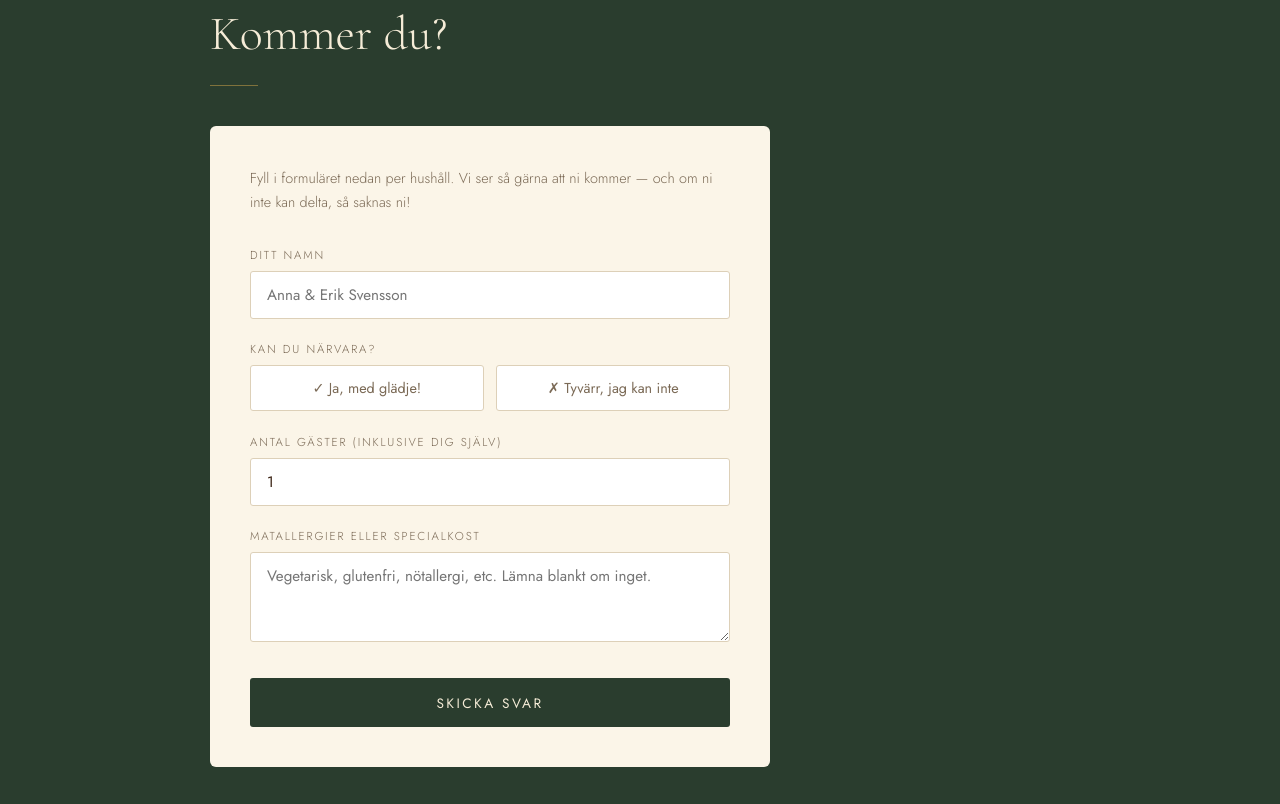
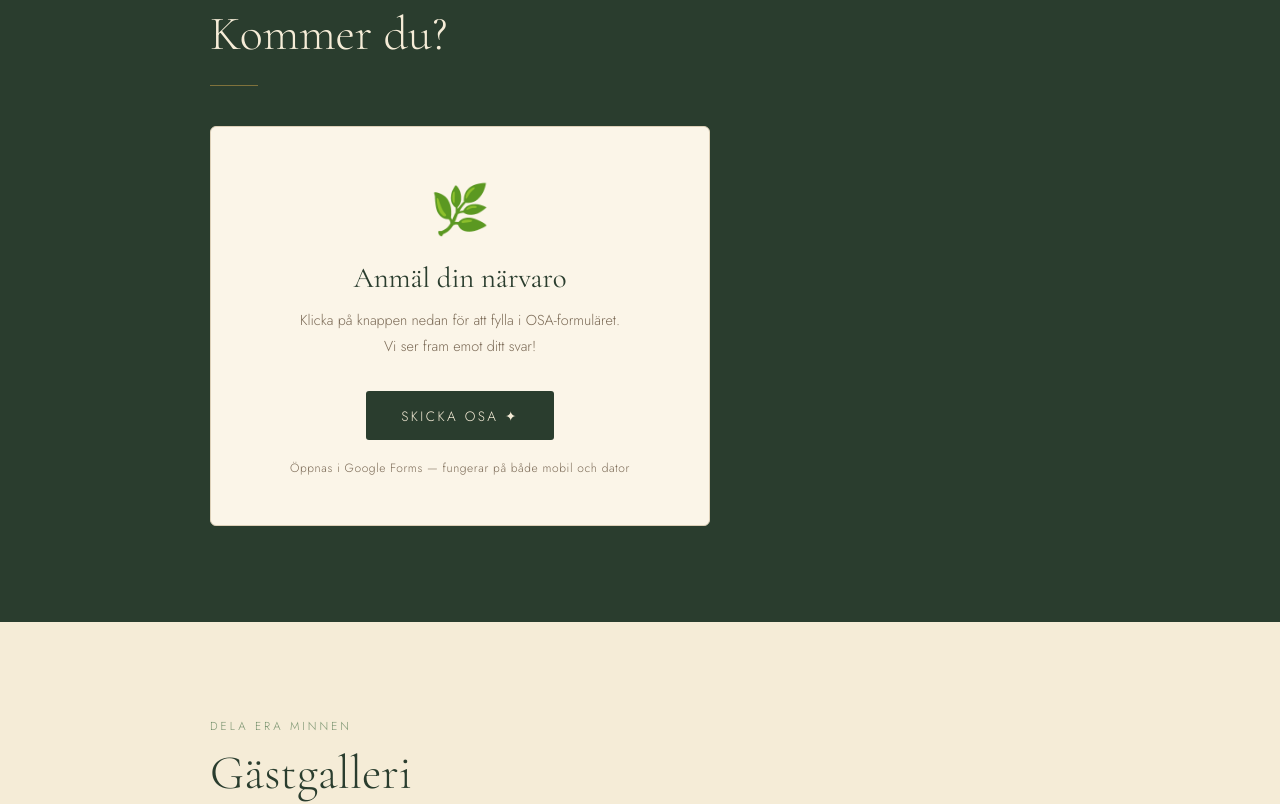
Before and after one commit to lottet/Website.sammannie.github.io, a plain HTML site: page index.html in a window 1280 px wide. Shown: the part 3240-4044 px from the top of the page. Drawn offline with nearby package versions, Linux system fonts and the light colour scheme.

Commit message:
Replace RSVP form with Google Forms link

```diff
--- a/index.html
+++ b/index.html
@@ -396,42 +396,23 @@
       <h2 class="section-title">Kommer du?</h2>
       <div class="divider"></div>
 
-      <div class="rsvp-card" id="rsvp-form-wrap">
-        <p>Fyll i formuläret nedan per hushåll. Vi ser så gärna att ni kommer — och om ni inte kan delta, så saknas ni!</p>
-
-        <div class="form-group">
-          <label>Ditt namn</label>
-          <input type="text" id="rsvp-name" placeholder="Anna &amp; Erik Svensson" />
-        </div>
-
-        <div class="form-group">
-          <label>Kan du närvara?</label>
-          <div class="attend-toggle">
-            <button class="attend-btn" id="btn-yes" onclick="setAttend('yes')">✓ Ja, med glädje!</button>
-            <button class="attend-btn" id="btn-no"  onclick="setAttend('no')">✗ Tyvärr, jag kan inte</button>
-          </div>
-        </div>
-
-        <div class="form-group" id="guest-count-group">
-          <label>Antal gäster (inklusive dig själv)</label>
-          <input type="number" id="rsvp-guests" value="1" min="1" max="10" />
-        </div>
-
-        <div class="form-group">
-          <label>Matallergier eller specialkost</label>
-          <textarea id="rsvp-dietary" placeholder="Vegetarisk, glutenfri, nötallergi, etc. Lämna blankt om inget."></textarea>
-        </div>
-
-        <button class="btn-submit" onclick="submitRsvp()">Skicka svar</button>
-        <p id="rsvp-error" style="color:#c0392b;font-size:.85rem;margin-top:.8rem;display:none;">Fyll i ditt namn och närvaro innan du skickar.</p>
-      </div>
-
-      <div class="rsvp-card" id="rsvp-success-wrap" style="display:none;">
-        <div class="rsvp-success">
-          <span class="check">🌿</span>
-          <h3>Tack så mycket!</h3>
-          <p>Vi har tagit emot ditt svar och ser fram emot att fira med dig.</p>
-        </div>
+      <div style="text-align:center;padding:3rem 2rem;background:var(--cream);border:1px solid var(--border);border-radius:6px;max-width:500px;">
+        <div style="font-size:3rem;margin-bottom:1rem;">🌿</div>
+        <h3 style="font-family:'Cormorant Garamond',serif;font-size:1.8rem;font-weight:400;color:var(--forest);margin-bottom:.8rem;">Anmäl din närvaro</h3>
+        <p style="font-size:.9rem;color:var(--muted);line-height:1.8;margin-bottom:2rem;">
+          Klicka på knappen nedan för att fylla i OSA-formuläret.<br>Vi ser fram emot ditt svar!
+        </p>
+        <a href="https://docs.google.com/forms/d/e/1FAIpQLSdjpOl_YOQ7ngBE5mH9f5Sj3mAurWL7-SZx9GZopRHMh09xQw/viewform?usp=header" target="_blank"
+          style="display:inline-block;padding:.9rem 2.2rem;background:var(--forest);color:#F5ECD7;
+          text-decoration:none;border-radius:3px;font-family:'Jost',sans-serif;
+          font-size:.85rem;letter-spacing:.18em;text-transform:uppercase;"
+          onmouseover="this.style.background='#3A5440'"
+          onmouseout="this.style.background='var(--forest)'">
+          Skicka OSA ✦
+        </a>
+        <p style="font-size:.75rem;color:var(--muted);margin-top:1.2rem;letter-spacing:.05em;">
+          Öppnas i Google Forms — fungerar på både mobil och dator
+        </p>
       </div>
     </div>
   </section>
```
